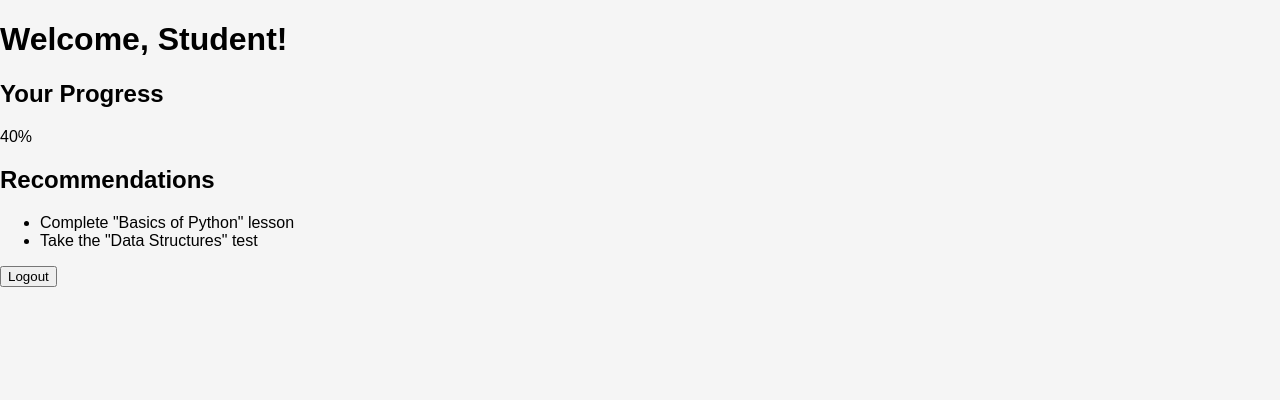
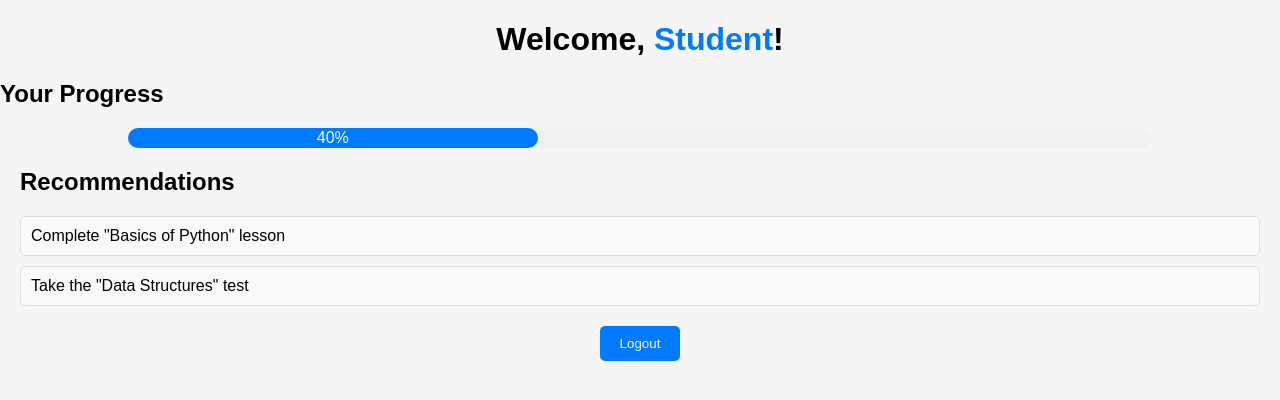
Before and after one commit to snuras/roy_rpo, a plain HTML site: page dashboard.html in a window 1280 px wide. Drawn offline with Linux system fonts and the light colour scheme.

Commit message:
Update styles.css

```diff
--- a/styles.css
+++ b/styles.css
@@ -139,3 +139,66 @@ body {
     font-weight: bold;
     font-size: 1.2em;
 }
+
+
+
+header {
+    text-align: center;
+    margin-top: 20px;
+}
+
+.user-name {
+    color: #007bff;
+    font-weight: bold;
+}
+
+.progress-bar {
+    width: 80%;
+    height: 20px;
+    background: #f0f0f0;
+    border-radius: 10px;
+    margin: 10px auto;
+    position: relative;
+}
+
+.progress-completed {
+    height: 100%;
+    background: #007bff;
+    color: white;
+    text-align: center;
+    line-height: 20px;
+    border-radius: 10px;
+    transition: width 0.3s ease-in-out;
+}
+
+.recommendations {
+    margin: 20px;
+}
+
+.recommendations ul {
+    list-style: none;
+    padding: 0;
+}
+
+.recommendations li {
+    background: #f9f9f9;
+    margin: 10px 0;
+    padding: 10px;
+    border: 1px solid #ddd;
+    border-radius: 5px;
+}
+
+button {
+    display: block;
+    margin: 20px auto;
+    padding: 10px 20px;
+    background: #007bff;
+    color: white;
+    border: none;
+    border-radius: 5px;
+    cursor: pointer;
+}
+
+button:hover {
+    background: #0056b3;
+}
```
